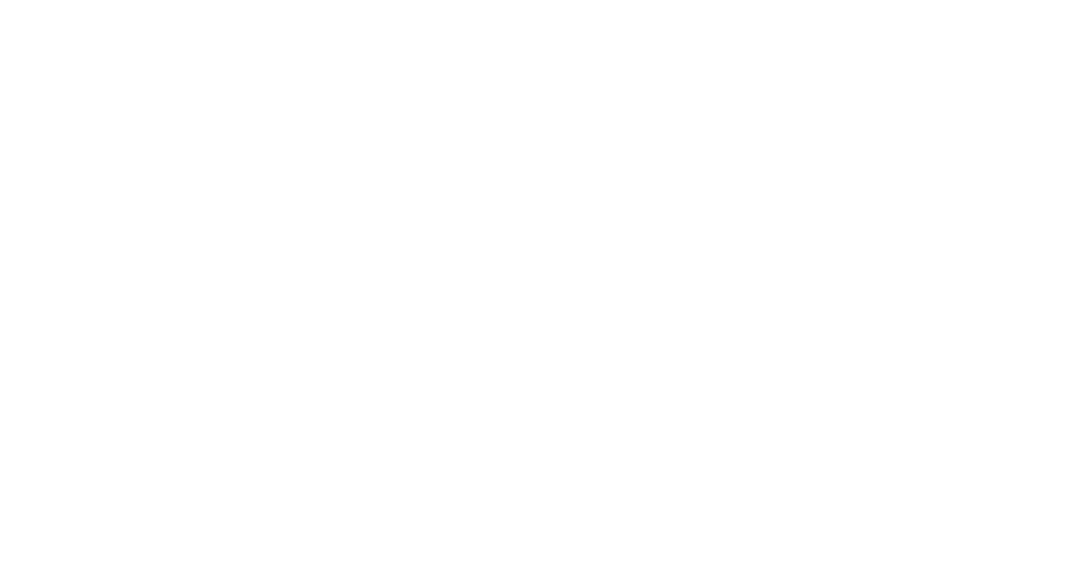
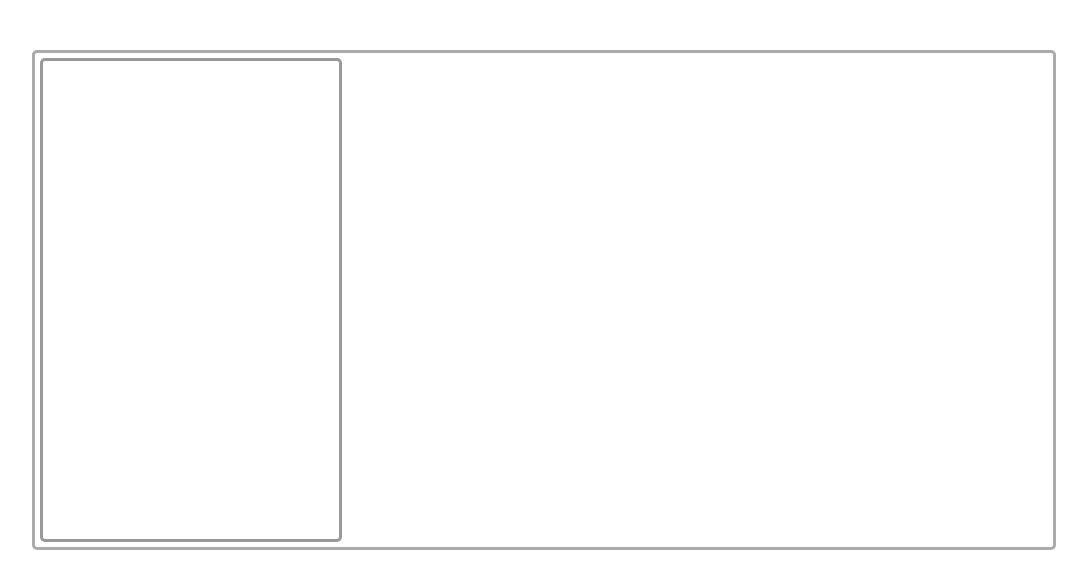
Before and after one commit to pomodorozhong/avatar-generator, a website: page index.html in a window 1280 px wide. Shown: the whole page, without its empty margins (96-1183 px from the left). Drawn offline with Linux system fonts and the light colour scheme.

Commit message:
feat✨(index.html, css): form a basic layout

```diff
--- a/css/style.css
+++ b/css/style.css
@@ -0,0 +1,43 @@
+* {
+    box-sizing: border-box;
+    font-family: sans-serif;
+    line-height: 1.6em;
+    padding: 0;
+    margin: 0;
+}
+
+#frame {
+    margin: auto;
+    margin-top: 50px;
+    width: 80%;
+    height: 500px;
+
+    padding: 5px;
+
+    border-color: #aaaaaa;
+    border-style: solid;
+    border-radius: 5px;
+}
+
+body {
+    /* background-color: #236449; */
+}
+
+#left_panel,
+#right_panel {
+    float: left;
+    height: 100%;
+}
+
+#left_panel {
+    width: 30%;
+
+    border-color: #999999;
+    border-style: solid;
+    border-radius: 5px;
+    /* background-color: yellow; */
+}
+#right_panel {
+    width: 70%;
+    /* background-color: blue; */
+}
--- a/index.html
+++ b/index.html
@@ -8,6 +8,10 @@
 </head>
 
 <body>
+    <div id="frame">
+        <div id="left_panel"></div>
+        <div id="right_panel"></div>
+    </div>
     <script src='./dist/bundle.js'></script>
 </body>
 
```
